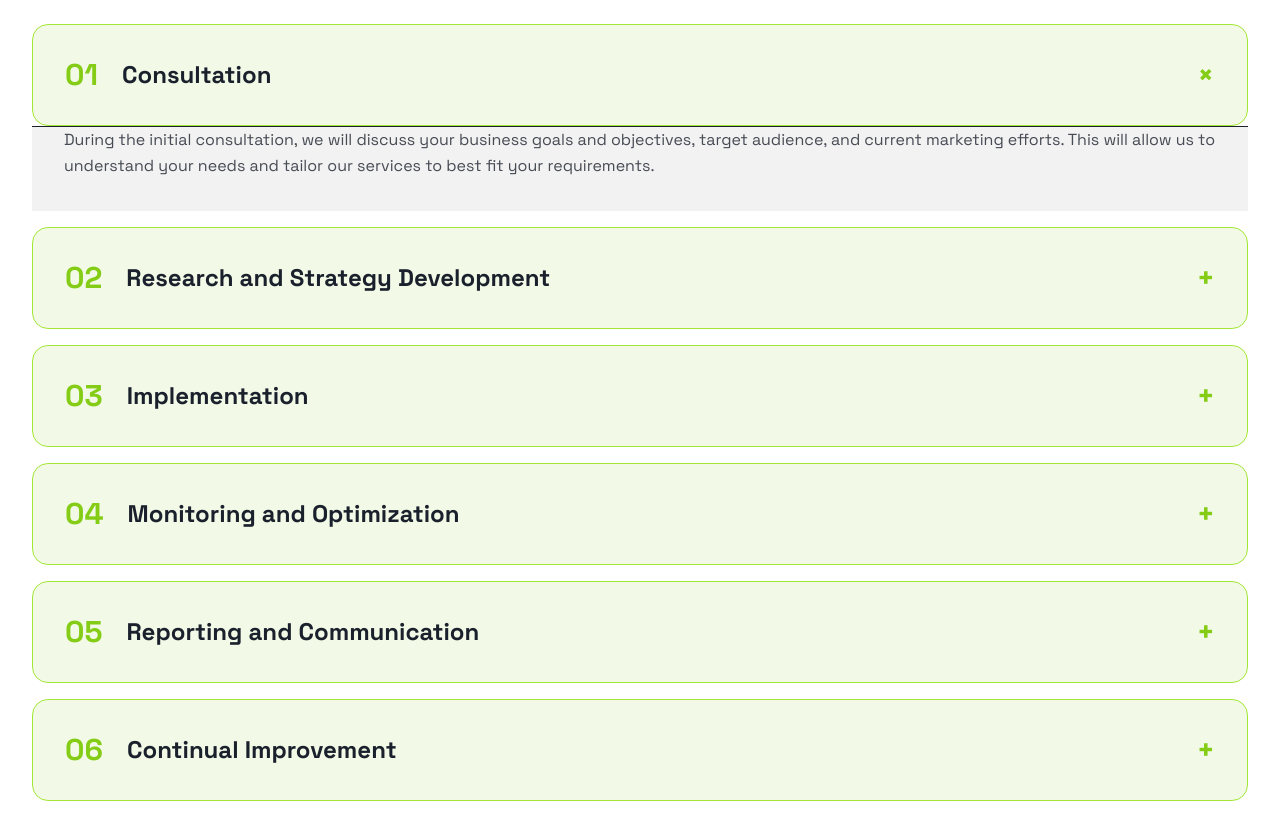
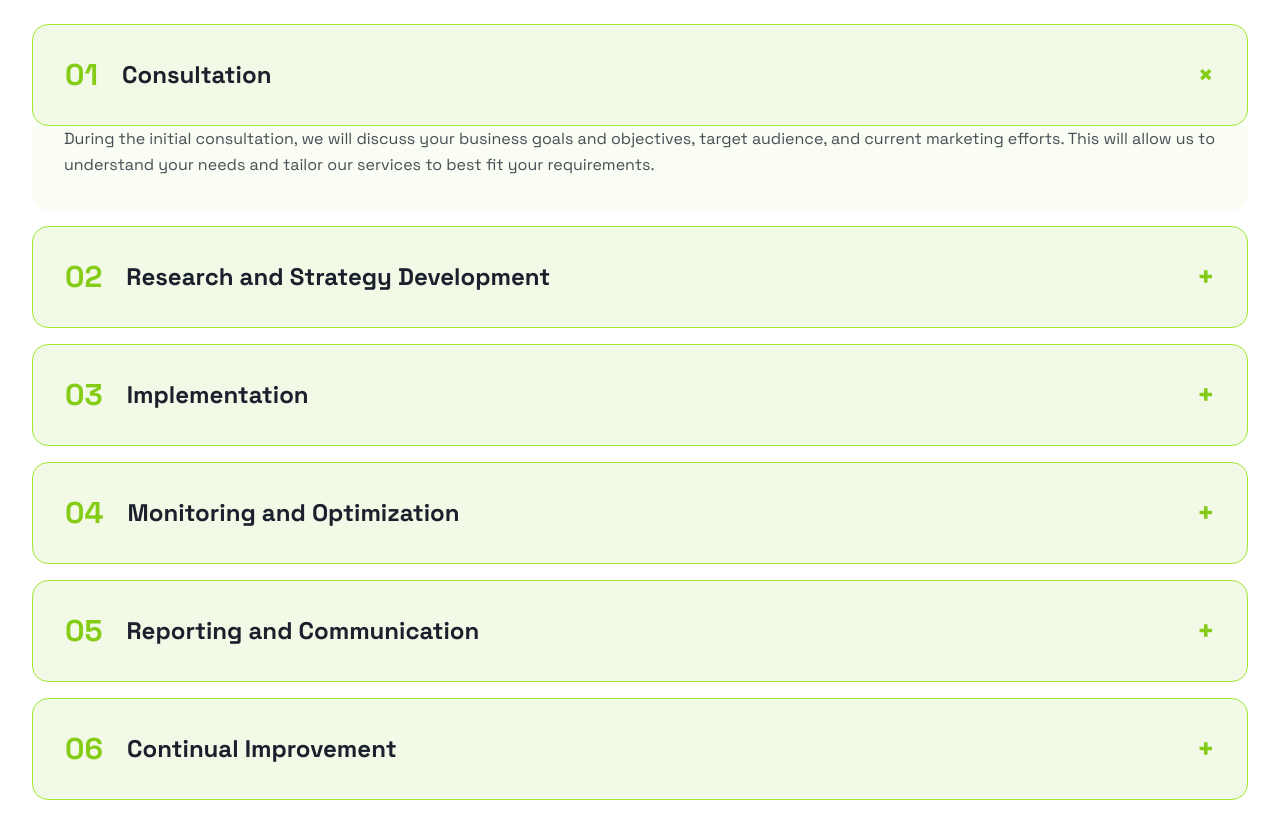
Before and after one commit to spoilers21/positivus-website-build, a React (Vite) app: page / in a window 1280 px wide. Shown: the part 3700-4540 px from the top of the page. Built offline with nearby package versions, Linux system fonts and the light colour scheme.

Commit message:
Update expanded content styling to match lime theme
cgen-ebd8f35e5add442da16a8e74127f81bd

```diff
--- a/client/components/ProcessSection.tsx
+++ b/client/components/ProcessSection.tsx
@@ -79,7 +79,7 @@ export default function ProcessSection() {
               </button>
 
               {expandedStep === index && (
-                <div className="px-6 md:px-8 pb-6 md:pb-8 border-t border-foreground bg-secondary">
+                <div className="px-6 md:px-8 pb-6 md:pb-8 bg-lime-500/5 rounded-b-2xl">
                   <p className="text-foreground/80 leading-relaxed">
                     {step.description}
                   </p>
```
